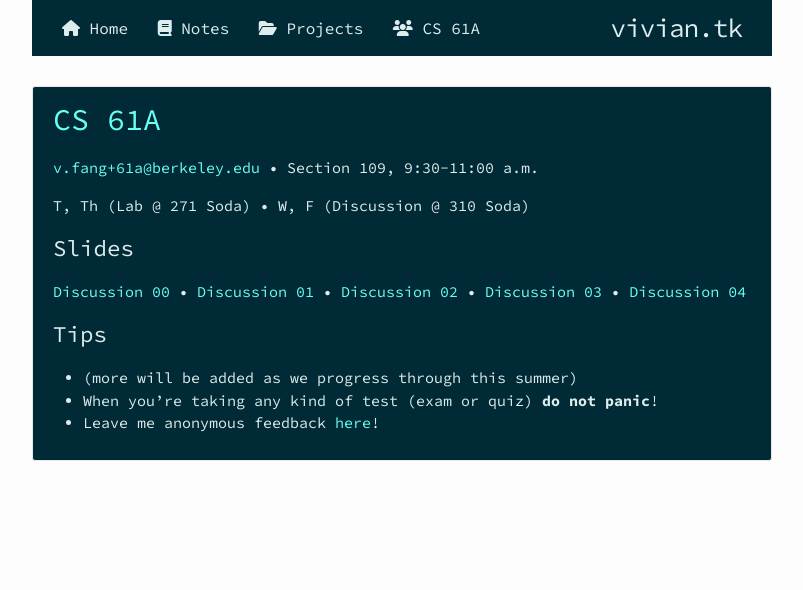
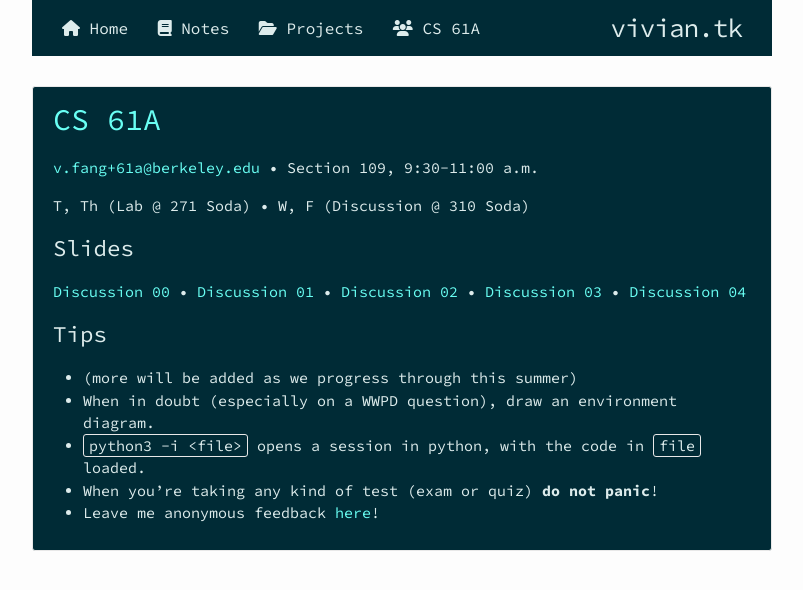
Before and after one commit to secant/secant.github.io, a Jekyll site: the page built from cs61a.html, in a window 1280 px wide. Shown: the top 590 px of the page, without its empty margins (238-1041 px from the left). Built offline with Jekyll 4.4.1, drawn with Linux system fonts in a browser that asks for light colours; nearby versions of some CDN libraries; library files that are not in the unit come from our copies.

Commit message:
Add more tips to cs61a.html

```diff
--- a/assets/_includes/cs61a.md
+++ b/assets/_includes/cs61a.md
@@ -8,5 +8,7 @@
 
 ## Tips
 * (more will be added as we progress through this summer)
+* When in doubt (especially on a WWPD question), draw an environment diagram.
+* `python3 -i <file>` opens a session in python, with the code in `file` loaded.
 * When you're taking any kind of test (exam or quiz) **do not panic**!
 * Leave me anonymous feedback [here](https://docs.google.com/forms/d/1j2WmiTn4cWmJqtrFQk5J4NOGAbJINWJpAJDQ3TDtucI/viewform){:target="_blank"}!
```
